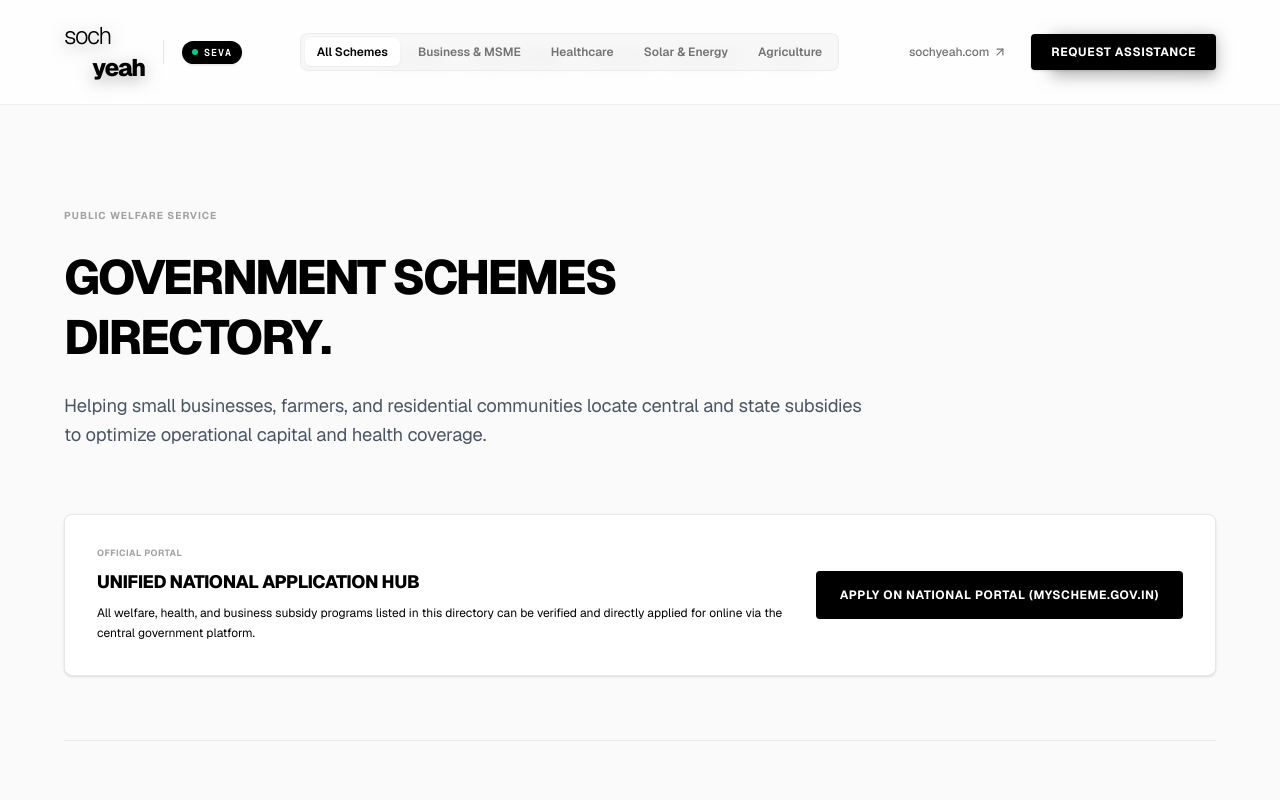
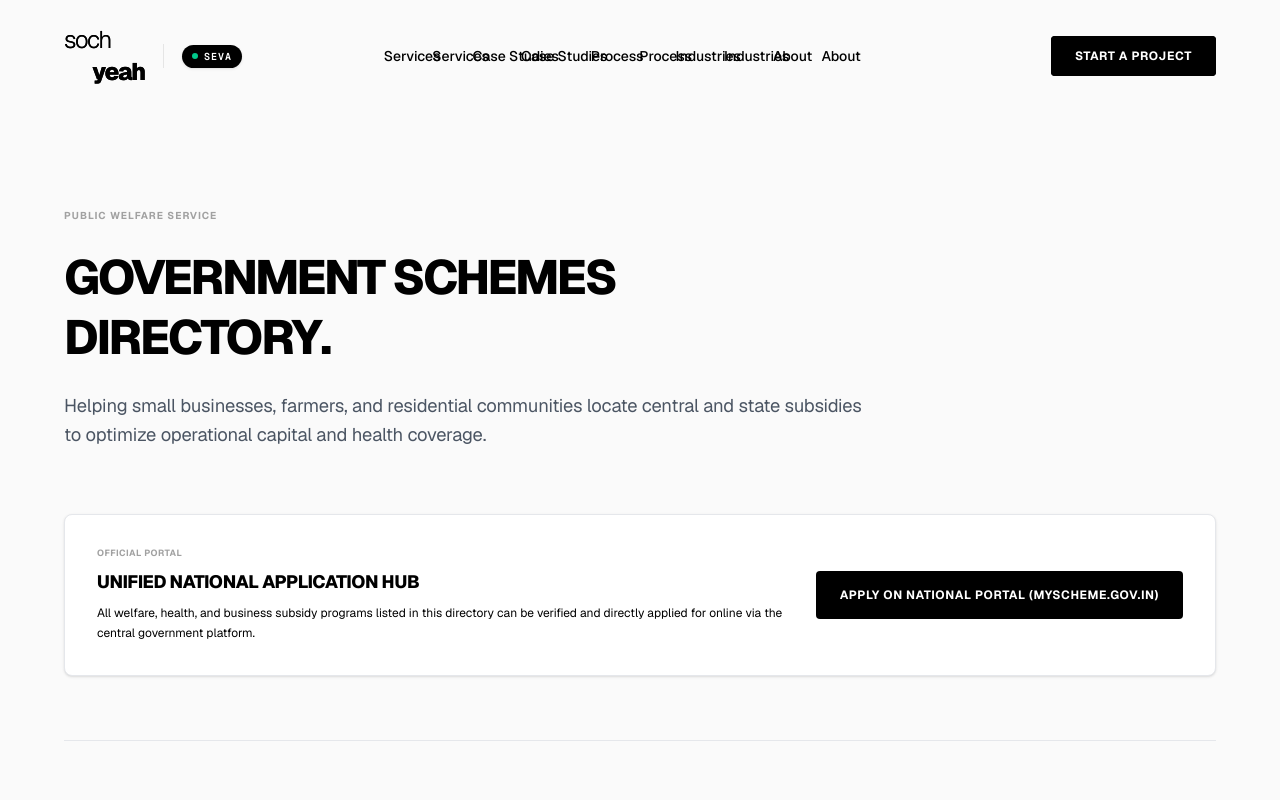
Before and after one commit to En5id3/SY, a Next.js app: page /seva in a window 1280 px wide. Shown: the top 800 px of the page. Built offline with nearby package versions, Linux system fonts and the light colour scheme.

Commit message:
style: align SEVA header navigation options and CTA with homepage

```diff
--- a/src/app/seva/page.tsx
+++ b/src/app/seva/page.tsx
@@ -145,8 +145,8 @@ export default function SevaPortal() {
 
   return (
     <div className="bg-[#fafafa] min-h-screen text-black antialiased">
-      {/* 1. Custom Interactive Seva Header */}
-      <SevaHeader selectedCat={selectedCat} onSelectCat={setSelectedCat} />
+      {/* 1. Custom Seva Header Matching Main Site */}
+      <SevaHeader />
 
       <main className="max-w-[1200px] mx-auto px-6 pt-28 md:pt-32 pb-16 md:pb-24">
         {/* 2. Editorial Header */}
--- a/src/components/SevaHeader.tsx
+++ b/src/components/SevaHeader.tsx
@@ -1,14 +1,9 @@
 'use client';
 
 import React, { useState, useEffect } from 'react';
-import { Menu, X, ArrowUpRight, ShieldCheck } from 'lucide-react';
+import { Menu, X } from 'lucide-react';
 
-interface SevaHeaderProps {
-  selectedCat?: 'all' | 'business' | 'health' | 'energy' | 'agriculture';
-  onSelectCat?: (cat: 'all' | 'business' | 'health' | 'energy' | 'agriculture') => void;
-}
-
-export default function SevaHeader({ selectedCat = 'all', onSelectCat }: SevaHeaderProps) {
+export default function SevaHeader() {
   const [isOpen, setIsOpen] = useState(false);
   const [scrolled, setScrolled] = useState(false);
 
@@ -24,46 +19,30 @@ export default function SevaHeader({ selectedCat = 'all', onSelectCat }: SevaHea
     return () => window.removeEventListener('scroll', handleScroll);
   }, []);
 
-  const navCategories: { label: string; cat: 'all' | 'business' | 'health' | 'energy' | 'agriculture' }[] = [
-    { label: 'All Schemes', cat: 'all' },
-    { label: 'Business & MSME', cat: 'business' },
-    { label: 'Healthcare', cat: 'health' },
-    { label: 'Solar & Energy', cat: 'energy' },
-    { label: 'Agriculture', cat: 'agriculture' },
+  const navLinks = [
+    { label: 'Services', href: 'https://www.sochyeah.com/services' },
+    { label: 'Case Studies', href: 'https://www.sochyeah.com/case-studies' },
+    { label: 'Process', href: 'https://www.sochyeah.com/process' },
+    { label: 'Industries', href: 'https://www.sochyeah.com/industries' },
+    { label: 'About', href: 'https://www.sochyeah.com/about' },
   ];
-
-  const handleCategoryClick = (cat: 'all' | 'business' | 'health' | 'energy' | 'agriculture') => {
-    if (onSelectCat) {
-      onSelectCat(cat);
-    }
-    const element = document.getElementById('schemes-directory');
-    if (element) {
-      element.scrollIntoView({ behavior: 'smooth' });
-    }
-    setIsOpen(false);
-  };
 
   return (
     <header className={`fixed top-0 left-0 right-0 z-50 transition-all duration-300 border-b ${
       scrolled
-        ? 'bg-white/90 backdrop-blur-md border-border-light shadow-sm py-3.5'
-        : 'bg-white/70 backdrop-blur-sm border-border-light/60 py-5'
+        ? 'bg-white/80 backdrop-blur-md border-border-light/80 py-4'
+        : 'bg-transparent border-transparent py-6'
     }`}>
       <div className="max-w-[1200px] mx-auto px-6 flex justify-between items-center">
-
-        {/* Left: Typographic Stacked Logo & Subdomain Badge */}
+        {/* Typographic Stacked Logo & Subdomain Badge */}
         <div className="flex items-center gap-3.5">
           <a
             href="https://www.sochyeah.com"
-            className="flex flex-col leading-[0.8] select-none outline-none group"
-            title="Return to sochyeah.com homepage"
+            className="flex flex-col leading-[0.8] select-none outline-none"
+            onClick={() => setIsOpen(false)}
           >
-            <span className="font-sans font-light text-2xl tracking-tighter text-black lowercase group-hover:text-neutral-600 transition-colors">
-              soch
-            </span>
-            <span className="font-sans font-extrabold text-2xl tracking-tighter text-black lowercase pl-7 group-hover:text-neutral-600 transition-colors">
-              yeah
-            </span>
+            <span className="font-sans font-light text-2xl tracking-tighter text-black lowercase">soch</span>
+            <span className="font-sans font-extrabold text-2xl tracking-tighter text-black lowercase pl-7">yeah</span>
           </a>
 
           <div className="h-6 w-px bg-neutral-200 hidden sm:block mx-1" />
@@ -74,94 +53,61 @@ export default function SevaHeader({ selectedCat = 'all', onSelectCat }: SevaHea
           </span>
         </div>
 
-        {/* Center: Desktop Scheme Category Filters */}
-        <nav className="hidden lg:flex items-center gap-1.5 bg-neutral-100/80 p-1 rounded-lg border border-neutral-200/60">
-          {navCategories.map((item) => {
-            const isActive = selectedCat === item.cat;
-            return (
-              <button
-                key={item.cat}
-                onClick={() => handleCategoryClick(item.cat)}
-                className={`text-xs font-semibold px-3 py-1.5 rounded-md transition-all duration-200 ${
-                  isActive
-                    ? 'bg-white text-black shadow-xs font-bold'
-                    : 'text-neutral-500 hover:text-black hover:bg-white/50'
-                }`}
+        {/* Desktop Links - Matching Homepage */}
+        <nav className="hidden md:flex items-center gap-8">
+          {navLinks.map((link) => (
+            <a
+              key={link.href}
+              href={link.href}
+              className="text-sm font-medium transition-colors duration-200 text-color-text-secondary hover:text-black"
             >
-                {item.label}
-              </button>
-            );
-          })}
+              {link.label}
+            </a>
+          ))}
         </nav>
 
-        {/* Right: Actions */}
-        <div className="hidden md:flex items-center gap-3">
+        {/* Start Project CTA Button - Matching Homepage */}
+        <div className="hidden md:flex items-center">
           <a
-            href="https://www.sochyeah.com"
-            className="text-xs font-medium text-neutral-500 hover:text-black transition-colors flex items-center gap-1 px-3 py-2"
+            href="https://www.sochyeah.com/contact"
+            className="text-xs font-bold uppercase tracking-wider bg-black text-white hover:bg-neutral-800 transition-colors px-6 py-3 rounded"
           >
-            <span>sochyeah.com</span>
-            <ArrowUpRight size={14} />
-          </a>
-
-          <a
-            href="https://sochyeah.com/contact"
-            className="text-xs font-bold uppercase tracking-wider bg-black text-white hover:bg-neutral-800 transition-colors px-5 py-2.5 rounded shadow-sm"
-          >
-            Request Assistance
+            START A PROJECT
           </a>
         </div>
 
         {/* Mobile Menu Icon */}
         <button
-          className="md:hidden text-black outline-none p-1.5 rounded hover:bg-neutral-100 transition-colors"
+          className="md:hidden text-black outline-none p-1"
           onClick={() => setIsOpen(!isOpen)}
           aria-label="Toggle Navigation Menu"
         >
-          {isOpen ? <X size={22} /> : <Menu size={22} />}
+          {isOpen ? <X size={24} /> : <Menu size={24} />}
         </button>
       </div>
 
       {/* Mobile Drawer Overlay */}
       {isOpen && (
-        <div className="fixed inset-0 top-[70px] bg-white z-40 md:hidden flex flex-col px-6 py-6 border-t border-border-light overflow-y-auto">
-          <div className="flex flex-col gap-1 mb-6">
-            <span className="text-[10px] font-mono uppercase tracking-wider text-neutral-400 mb-2">
-              Browse Government Categories
-            </span>
-            {navCategories.map((item) => (
-              <button
-                key={item.cat}
-                onClick={() => handleCategoryClick(item.cat)}
-                className={`text-left text-sm font-semibold py-3 px-3 rounded-md transition-colors flex items-center justify-between ${
-                  selectedCat === item.cat
-                    ? 'bg-neutral-100 text-black font-bold'
-                    : 'text-neutral-600 hover:bg-neutral-50'
-                }`}
-              >
-                <span>{item.label}</span>
-                {selectedCat === item.cat && <span className="w-1.5 h-1.5 rounded-full bg-black" />}
-              </button>
-            ))}
-          </div>
-
-          <div className="border-t border-neutral-100 pt-6 flex flex-col gap-3 mt-auto">
+        <div className="fixed inset-0 top-[76px] bg-white z-40 md:hidden flex flex-col px-6 py-8 border-t border-border-light">
+          <nav className="flex flex-col gap-6 text-xl font-medium mb-10">
+            {navLinks.map((link) => (
               <a
-              href="https://sochyeah.com/contact"
-              className="w-full text-center text-xs font-bold uppercase tracking-wider bg-black text-white py-3.5 rounded shadow-sm"
+                key={link.href}
+                href={link.href}
+                className="transition-colors py-2 border-b border-neutral-100 text-color-text-secondary hover:text-black"
                 onClick={() => setIsOpen(false)}
               >
-              Request Assistance
+                {link.label}
               </a>
+            ))}
+          </nav>
           <a
-              href="https://www.sochyeah.com"
-              className="w-full text-center text-xs font-medium text-neutral-500 hover:text-black py-2.5 flex items-center justify-center gap-1.5"
+            href="https://www.sochyeah.com/contact"
+            className="w-full text-center text-sm font-bold uppercase tracking-wider bg-black text-white py-4 rounded"
             onClick={() => setIsOpen(false)}
           >
-              <span>Back to sochyeah.com</span>
-              <ArrowUpRight size={14} />
+            START A PROJECT
           </a>
-          </div>
         </div>
       )}
     </header>
```
Lines whose indentation alone changed are shown as unchanged.
